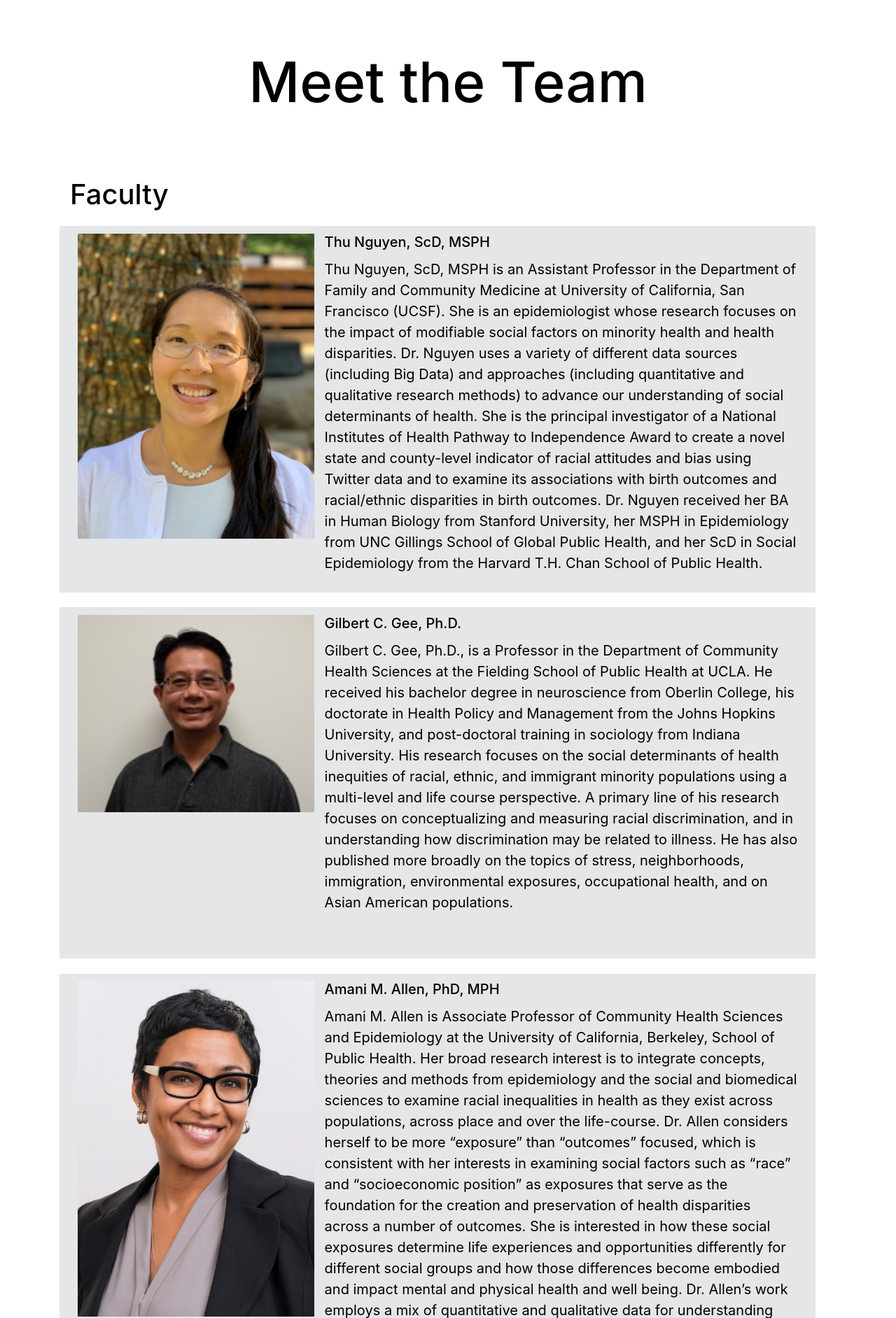
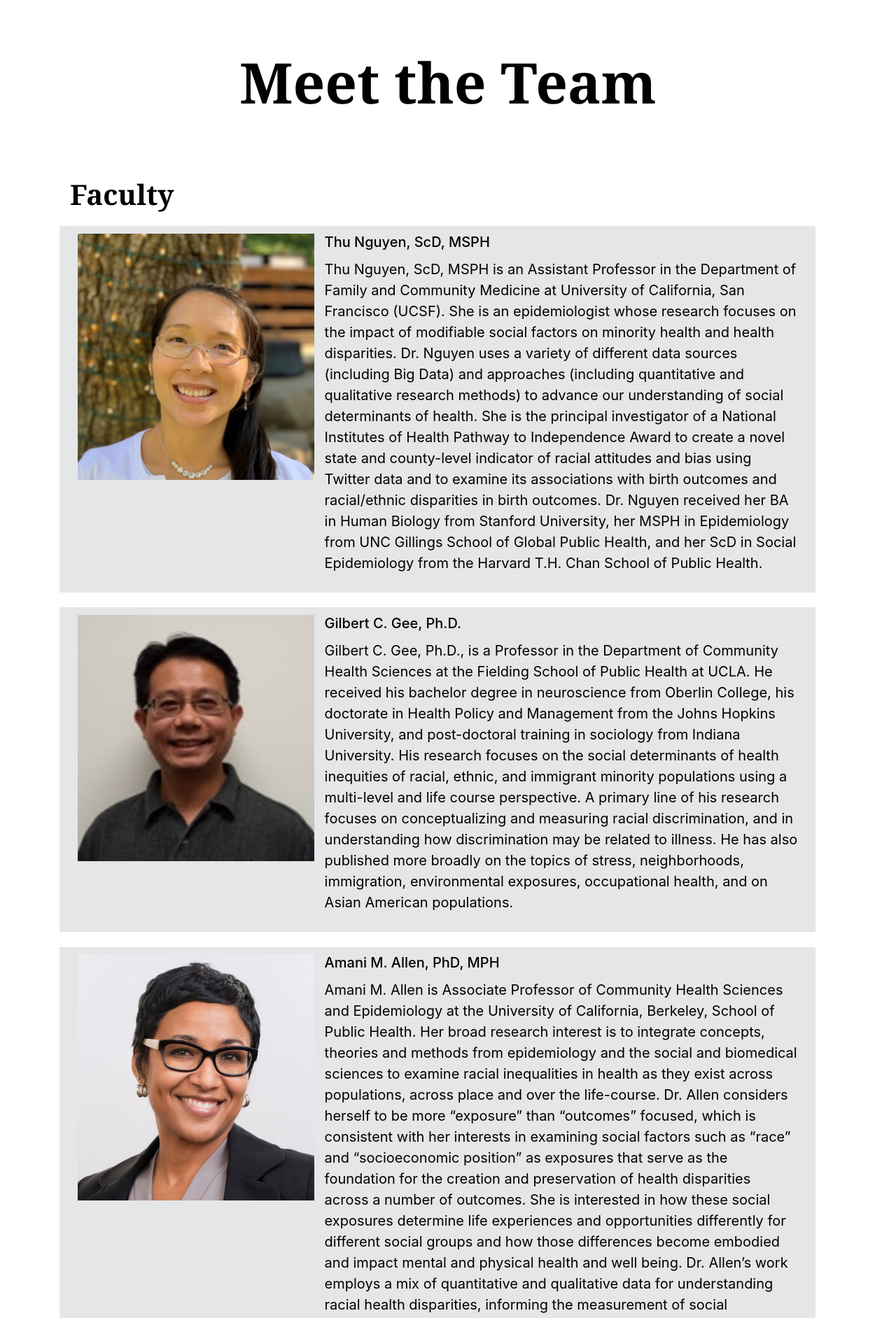
Before and after one commit to jacksonmichaels/bd4he_site, a Flask app: page /bios in a window 1280 px wide. Shown: the part 56-1940 px from the top of the page at 70% size. Run offline with Flask 2, Linux system fonts and the light colour scheme; some libraries are stand-ins or nearby versions.

Commit message:
fixed font

```diff
--- a/app/static/main.css
+++ b/app/static/main.css
@@ -11,6 +11,10 @@ body {
     --theme-color: var(--sage);
 }
 
+h1, h2, h3 {
+    font-family: 'Georgia' !important;
+    font-weight: bold;
+}
 .center-h {
     text-align: center;
 }
@@ -21,11 +25,15 @@ p {
 
 .img_div {
     overflow:hidden;
-    min-height: 30rem;
+    height: 22rem;
     object-fit: cover;
 }
 
+.img_div .col-md-12 {
+    min-height: 30rem !important;
+    height: auto !important;
 
+}
 .card-img-top {
     position: absolute;
     float: top;
--- a/app/templates/pages/bios.html
+++ b/app/templates/pages/bios.html
@@ -20,7 +20,7 @@
         <h1>Faculty</h1>
         {% for person in faculty%}
           <div class="row bio_box container" style="margin-top: 2%; padding: 1%">
-            <div class="col-lg-4 col-md-12 img_div"  style="height: 20rem;" style="position: relative">
+            <div class="col-lg-4 col-md-12 img_div" style="position: relative">
               <img src="{{'static/images' + person['img']}}" class="card-img-top" alt="...">
             </div>
             <div class="col-lg-8 col-md-12" style="overflow: hidden;">
```
Also changed, not shown: app/static/images/bio_images/April_Bell.jpg, app/static/images/bio_images/gale.png, app/static/images/institutions/campus-logo.jpg, app/static/images/institutions/z_furman.png.
